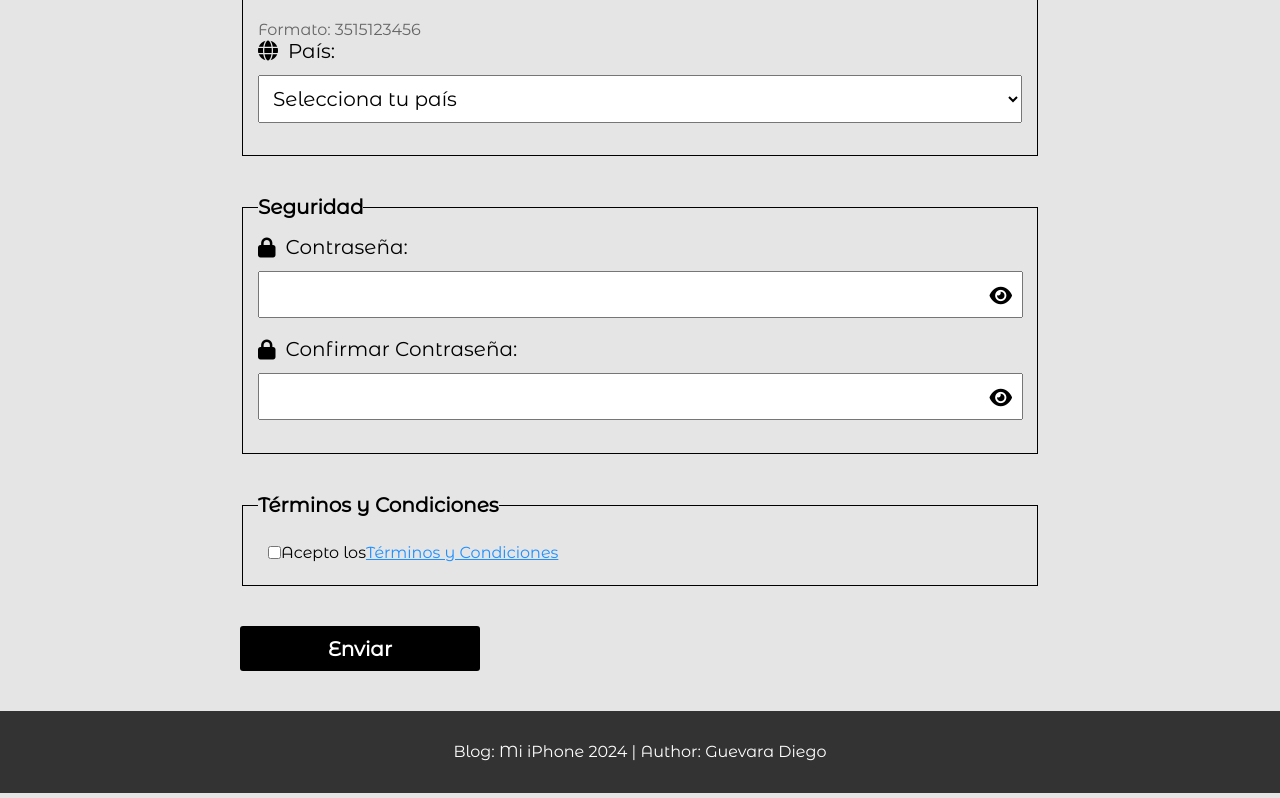
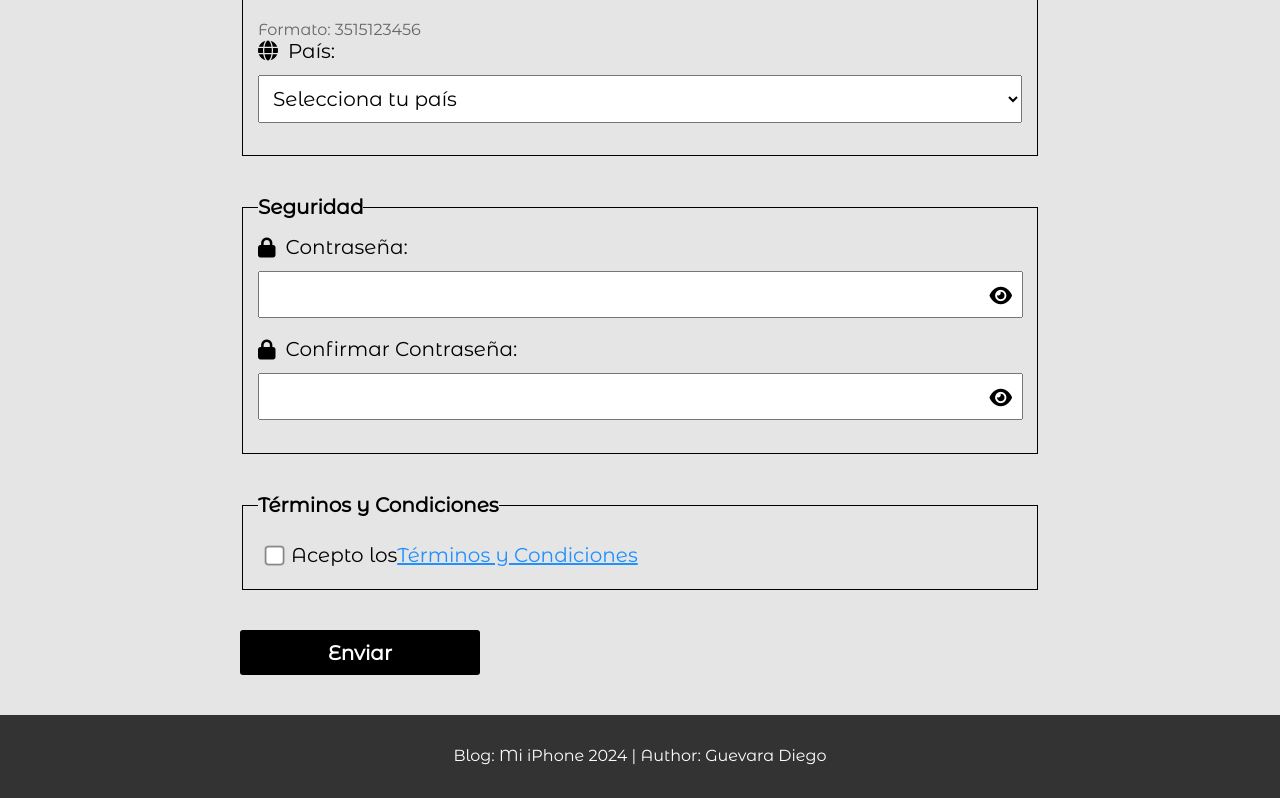
Before and after one commit to Diebut/Diebut.github.io, a website: page RegistroUsuario.html in a window 1280 px wide. Shown: the part 491-1289 px from the top of the page. Drawn offline with Linux system fonts and the light colour scheme.

Commit message:
edito en input checkbox

```diff
--- a/Css/registroUsuario.css
+++ b/Css/registroUsuario.css
@@ -73,9 +73,15 @@ small {
 .pais {
   width: 100%;
 }
-.terminos_text {
-    font-size:medium;
-  }
+.terminos_text{
+    display: flex;
+    align-items: center;
+    font-size: 20px;
+}
+input[type="checkbox"] {
+    transform: scale(1.5); /* Aumenta el tamaño del checkbox */
+    margin-right: 10px; /* Espacio entre el checkbox y el texto */
+}
 
 .formulario_btn {
   height: 45px;
```
